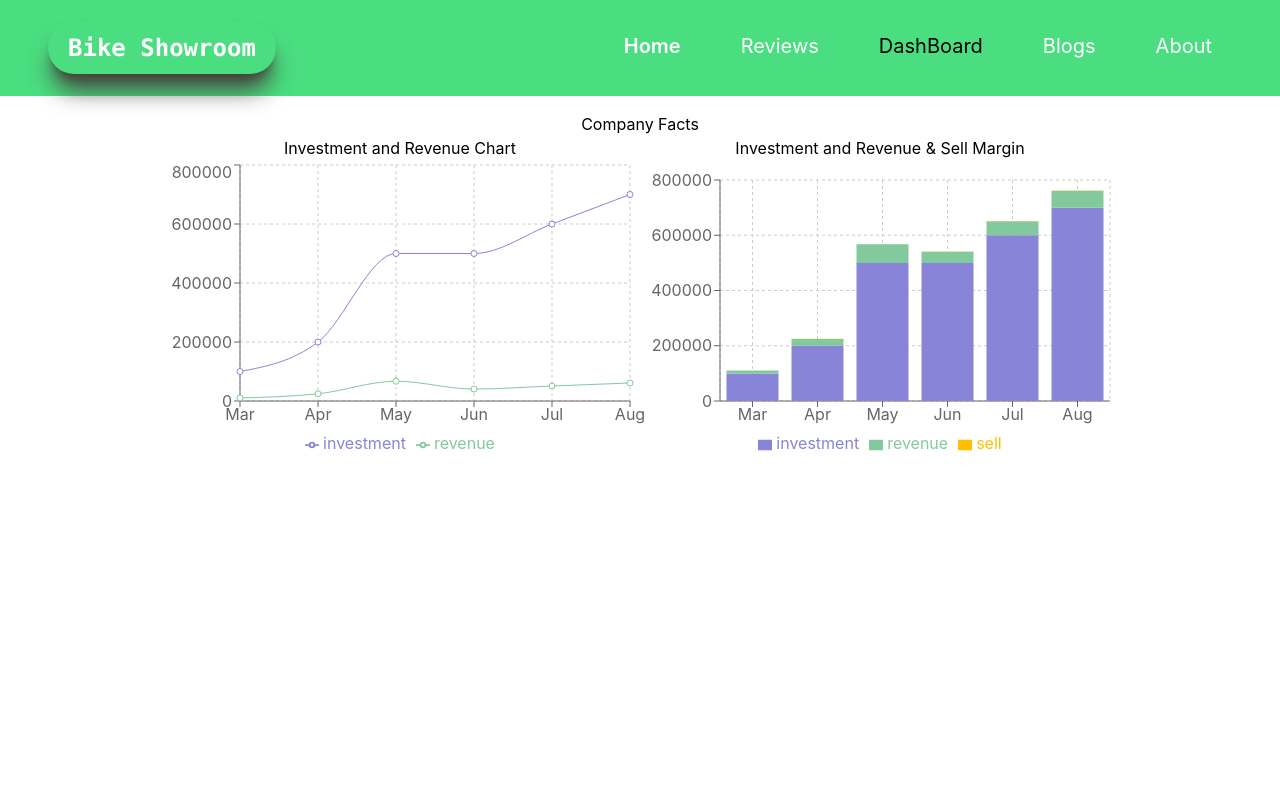
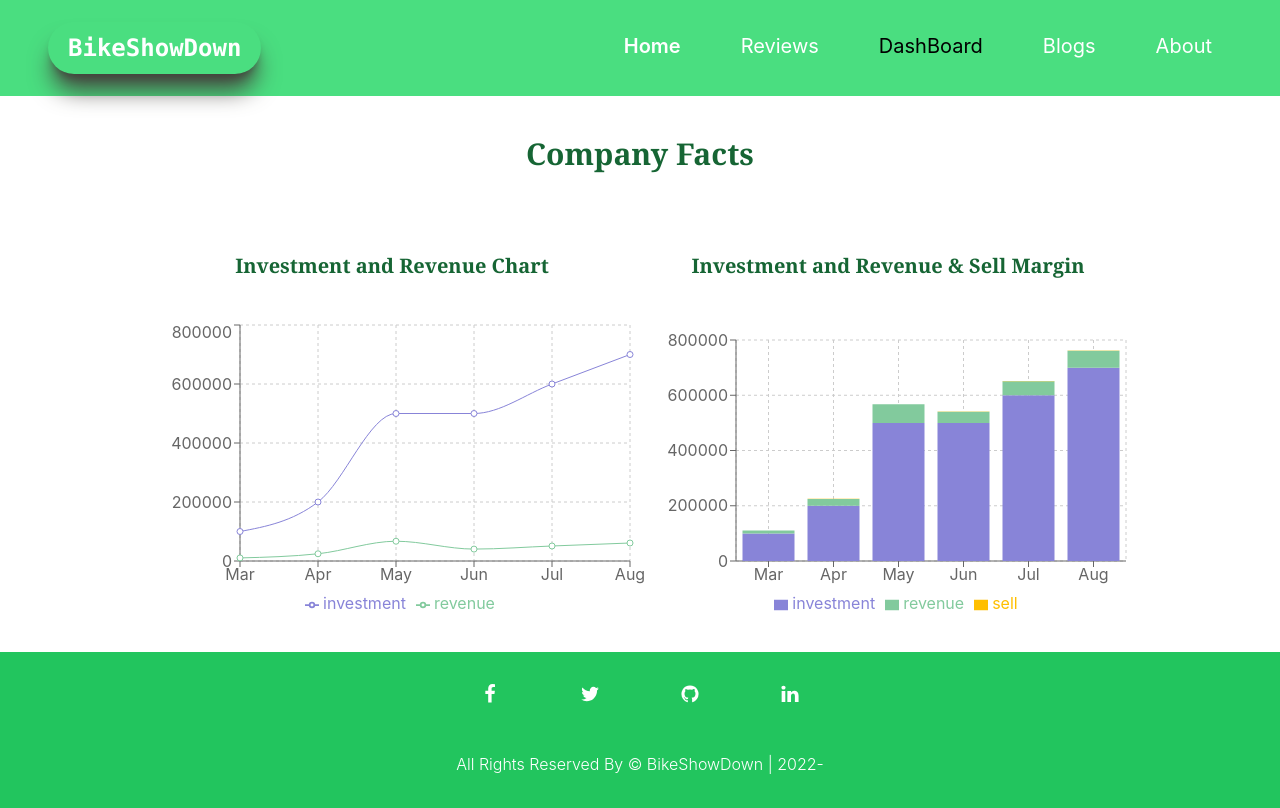
Before and after one commit to Jacob3251/bike-showdown, a React (Create React App) app: page /dashboard in a window 1280 px wide. Built offline with nearby package versions, Linux system fonts and the light colour scheme.

Commit message:
footer done blogs and about remaining

```diff
--- a/package.json
+++ b/package.json
@@ -3,11 +3,15 @@
   "version": "0.1.0",
   "private": true,
   "dependencies": {
+    "@fortawesome/fontawesome-svg-core": "^6.1.1",
+    "@fortawesome/free-solid-svg-icons": "^6.1.1",
+    "@fortawesome/react-fontawesome": "^0.2.0",
     "@testing-library/jest-dom": "^5.16.4",
     "@testing-library/react": "^13.3.0",
     "@testing-library/user-event": "^13.5.0",
     "react": "^18.2.0",
     "react-dom": "^18.2.0",
+    "react-rating": "^2.0.5",
     "react-router-dom": "^6.3.0",
     "react-scripts": "5.0.1",
     "recharts": "^2.1.12",
--- a/public/index.html
+++ b/public/index.html
@@ -24,7 +24,7 @@
       work correctly both with client-side routing and a non-root public URL.
       Learn how to configure a non-root public URL by running `npm run build`.
     -->
-    <title>Bike Showroom</title>
+    <title>Bike ShowDown</title>
   </head>
   <body>
     <noscript>You need to enable JavaScript to run this app.</noscript>
--- a/src/App.js
+++ b/src/App.js
@@ -6,6 +6,7 @@
 import DashBoard from "./components/DashBoard/DashBoard";
 import Blogs from "./components/Blogs/Blogs";
 import About from "./components/About/About";
+import Footer from "./components/Footer/Footer";
 function App() {
   return (
     <div className="App">
@@ -18,6 +19,7 @@
         <Route path="/blogs" element={<Blogs />} />
         <Route path="/about" element={<About />} />
       </Routes>
+      <Footer className=""></Footer>
     </div>
   );
 }
--- a/src/components/DashBoard/DashBoard.js
+++ b/src/components/DashBoard/DashBoard.js
@@ -17,11 +17,15 @@
   const [chart, setChart] = useChart();
   return (
     <div className="w-3/4 mx-auto my-4">
-      <h1>Company Facts</h1>
-      <div className="  grid grid-cols-1 md:grid-cols-2 items-center justify-center">
+      <h1 className="text-3xl text-green-800 font-bold font-serif my-10">
+        Company Facts
+      </h1>
+      <div className="  grid gap-8 grid-cols-1 md:grid-cols-2 items-center justify-center">
         {/* Customized dotted line */}
-        <div className="">
-          <h1>Investment and Revenue Chart</h1>
+        <div className="justify-center items-center">
+          <h1 className="text-xl text-green-800 font-bold font-serif my-10">
+            Investment and Revenue Chart
+          </h1>
           <LineChart
             width={500}
             height={300}
@@ -44,7 +48,9 @@
         </div>
         {/* {Stacked Bar Chart} */}
         <div>
-          <h1>Investment and Revenue & Sell Margin</h1>
+          <h1 className="text-xl text-green-800 font-bold font-serif my-10">
+            Investment and Revenue & Sell Margin
+          </h1>
           <BarChart
             width={500}
             height={300}
--- /dev/null
+++ b/src/components/Footer/Footer.js
@@ -0,0 +1,81 @@
+import React from "react";
+
+const Footer = () => {
+  return (
+    <footer className="bg-green-500  w-full py-8 mt-8">
+      <div className="max-w-screen-xl mx-auto px-4">
+        <div className=" flex max-w-xs mx-auto items-center justify-between">
+          <a
+            target={"_blank"}
+            href="https://www.facebook.com/nayeem.hasan.982/"
+            className="text-white hover:text-black transition-colors duration-200"
+          >
+            <svg
+              width="20"
+              height="20"
+              fill="currentColor"
+              className="text-xl hover:text-black transition-colors duration-200"
+              viewBox="0 0 1792 1792"
+              xmlns="http://www.w3.org/2000/svg"
+            >
+              <path d="M1343 12v264h-157q-86 0-116 36t-30 108v189h293l-39 296h-254v759h-306v-759h-255v-296h255v-218q0-186 104-288.5t277-102.5q147 0 228 12z"></path>
+            </svg>
+          </a>
+          <a
+            target={"_blank"}
+            href="https://twitter.com/real_hnayeem98"
+            className="text-white hover:text-black transition-colors duration-200"
+          >
+            <svg
+              width="20"
+              height="20"
+              fill="currentColor"
+              className="text-xl hover:text-black transition-colors duration-200"
+              viewBox="0 0 1792 1792"
+              xmlns="http://www.w3.org/2000/svg"
+            >
+              <path d="M1684 408q-67 98-162 167 1 14 1 42 0 130-38 259.5t-115.5 248.5-184.5 210.5-258 146-323 54.5q-271 0-496-145 35 4 78 4 225 0 401-138-105-2-188-64.5t-114-159.5q33 5 61 5 43 0 85-11-112-23-185.5-111.5t-73.5-205.5v-4q68 38 146 41-66-44-105-115t-39-154q0-88 44-163 121 149 294.5 238.5t371.5 99.5q-8-38-8-74 0-134 94.5-228.5t228.5-94.5q140 0 236 102 109-21 205-78-37 115-142 178 93-10 186-50z"></path>
+            </svg>
+          </a>
+          <a
+            href="https://github.com/Jacob3251"
+            target={"_blank"}
+            className="text-white hover:text-black transition-colors duration-200"
+          >
+            <svg
+              xmlns="http://www.w3.org/2000/svg"
+              width="20"
+              height="20"
+              fill="currentColor"
+              className="text-xl hover:text-black transition-colors duration-200"
+              viewBox="0 0 1792 1792"
+            >
+              <path d="M896 128q209 0 385.5 103t279.5 279.5 103 385.5q0 251-146.5 451.5t-378.5 277.5q-27 5-40-7t-13-30q0-3 .5-76.5t.5-134.5q0-97-52-142 57-6 102.5-18t94-39 81-66.5 53-105 20.5-150.5q0-119-79-206 37-91-8-204-28-9-81 11t-92 44l-38 24q-93-26-192-26t-192 26q-16-11-42.5-27t-83.5-38.5-85-13.5q-45 113-8 204-79 87-79 206 0 85 20.5 150t52.5 105 80.5 67 94 39 102.5 18q-39 36-49 103-21 10-45 15t-57 5-65.5-21.5-55.5-62.5q-19-32-48.5-52t-49.5-24l-20-3q-21 0-29 4.5t-5 11.5 9 14 13 12l7 5q22 10 43.5 38t31.5 51l10 23q13 38 44 61.5t67 30 69.5 7 55.5-3.5l23-4q0 38 .5 88.5t.5 54.5q0 18-13 30t-40 7q-232-77-378.5-277.5t-146.5-451.5q0-209 103-385.5t279.5-279.5 385.5-103zm-477 1103q3-7-7-12-10-3-13 2-3 7 7 12 9 6 13-2zm31 34q7-5-2-16-10-9-16-3-7 5 2 16 10 10 16 3zm30 45q9-7 0-19-8-13-17-6-9 5 0 18t17 7zm42 42q8-8-4-19-12-12-20-3-9 8 4 19 12 12 20 3zm57 25q3-11-13-16-15-4-19 7t13 15q15 6 19-6zm63 5q0-13-17-11-16 0-16 11 0 13 17 11 16 0 16-11zm58-10q-2-11-18-9-16 3-14 15t18 8 14-14z"></path>
+            </svg>
+          </a>
+          <a
+            href="https://www.linkedin.com/in/md-nayeem-hasan-adil/"
+            target={"_blank"}
+            className="text-white hover:text-black transition-colors duration-200"
+          >
+            <svg
+              width="20"
+              height="20"
+              fill="currentColor"
+              className="text-xl hover:text-black transition-colors duration-200"
+              viewBox="0 0 1792 1792"
+              xmlns="http://www.w3.org/2000/svg"
+            >
+              <path d="M477 625v991h-330v-991h330zm21-306q1 73-50.5 122t-135.5 49h-2q-82 0-132-49t-50-122q0-74 51.5-122.5t134.5-48.5 133 48.5 51 122.5zm1166 729v568h-329v-530q0-105-40.5-164.5t-126.5-59.5q-63 0-105.5 34.5t-63.5 85.5q-11 30-11 81v553h-329q2-399 2-647t-1-296l-1-48h329v144h-2q20-32 41-56t56.5-52 87-43.5 114.5-15.5q171 0 275 113.5t104 332.5z"></path>
+            </svg>
+          </a>
+        </div>
+        <div className="text-center text-white pt-10 sm:pt-12 font-light flex items-center justify-center">
+          All Rights Reserved By &copy; BikeShowDown | 2022-
+        </div>
+      </div>
+    </footer>
+  );
+};
+
+export default Footer;
--- a/src/components/Header/Header.js
+++ b/src/components/Header/Header.js
@@ -3,13 +3,13 @@
 import CustomLink from "../CustomLink/CustomLink";
 const Header = () => {
   return (
-    <div className="sticky top-0 bg-green-400 flex justify-center px-12 py-8 md:justify-between">
+    <div className="top-0 bg-green-400 flex justify-center px-12 py-8 md:justify-between">
       <div className="hidden md:block">
         <Link
           className="font-mono font-bold text-2xl text-white shadow-gray-600 shadow-stone-700 shadow-xl rounded-[40px] px-5 py-3"
           to="/"
         >
-          Bike Showroom
+          BikeShowDown
         </Link>
       </div>
       <div className="flex text-xl gap-5">
--- a/src/components/Home/Home.js
+++ b/src/components/Home/Home.js
@@ -1,15 +1,14 @@
 import React from "react";
+import HomeReview from "../HomeReview/HomeReview";
+import InfoPart from "../InfoPart/InfoPart";
 
-import { Link } from "react-router-dom";
-import CustomLink from "../CustomLink/CustomLink";
-import InfoPart from "../InfoPart/InfoPart";
 const Home = () => {
   return (
     <div className="px-12 py-8">
-      <InfoPart className="bg-orange-600"></InfoPart>
-      {/* Review part */}
-      <div className="pt-10">
-        <h1 className="text-4xl">Customer Review</h1>
+      <div>
+        <InfoPart className=""></InfoPart>
+        {/* Review part */}
+        <HomeReview className=""></HomeReview>
       </div>
     </div>
   );
--- /dev/null
+++ b/src/components/HomeReview/HomeReview.js
@@ -0,0 +1,31 @@
+import React from "react";
+import useReviews from "../../hooks/useReview";
+import CustomLink from "../CustomLink/CustomLink";
+import ReviewCard from "../ReviewCard/ReviewCard";
+
+const HomeReview = () => {
+  const [reviews, setReviews] = useReviews();
+  const sliced = reviews.slice(0, 3);
+  return (
+    <div>
+      <div className="pt-10">
+        <h1 className="text-4xl">Customer Review</h1>
+      </div>
+      <div>
+        <div className="grid grid-cols-1 lg:grid-cols-2 2xl:grid-cols-3 w-3/4 xl:w-3/5 2xl:w-3/4 mx-auto pt-20 lg:gap-20 gap-10 pb-4 lg:pb-16">
+          {sliced.map((review) => (
+            <ReviewCard review={review}></ReviewCard>
+          ))}
+        </div>
+        <CustomLink
+          to="/reviews"
+          className="bg-green-500 font-semibold text-white hover:shadow-gray-600 hover:shadow-stone-500 hover:shadow-md  rounded-[30px] px-5 py-2"
+        >
+          See all reviews
+        </CustomLink>
+      </div>
+    </div>
+  );
+};
+
+export default HomeReview;
--- a/src/components/ReviewCard/ReviewCard.js
+++ b/src/components/ReviewCard/ReviewCard.js
@@ -1,5 +1,7 @@
 import React from "react";
-
+import Rating from "react-rating";
+import { faStar } from "@fortawesome/free-solid-svg-icons";
+import { FontAwesomeIcon } from "@fortawesome/react-fontawesome";
 const ReviewCard = (props) => {
   const { id, name, image, reviews, ratings } = props.review;
   return (
@@ -14,9 +16,17 @@
       </div>
       <h2>{name}</h2>
       <div>
-        <h3>
-          Ratings given: <span className="text-yellow-500">{ratings}/5.00</span>{" "}
-          stars
+        <h3 className="">
+          <span>Ratings:</span>
+          <Rating
+            initialRating={parseFloat(ratings)}
+            emptySymbol={<FontAwesomeIcon icon={faStar} />}
+            fullSymbol={
+              <FontAwesomeIcon style={{ color: "goldenrod" }} icon={faStar} />
+            }
+            readonly
+            className=""
+          ></Rating>
         </h3>
       </div>
       <div className="w-full text-center px-4">
--- a/src/components/Reviews/Reviews.js
+++ b/src/components/Reviews/Reviews.js
@@ -7,7 +7,7 @@
 
   return (
     <div>
-      <h1 className="text-4xl text-center pt-8 font-mono font-bold mb-0">
+      <h1 className="text-4xl text-center pt-8 text-green-800 font-bold font-serif my-4">
         Reviews
       </h1>
       <div className="grid grid-cols-1 lg:grid-cols-2 2xl:grid-cols-3 w-3/4 xl:w-3/5 2xl:w-3/4 mx-auto pt-20 lg:gap-20 gap-10 pb-4 lg:pb-16">
```
Also changed, not shown: 1 other file (tests, documents, lock files or other folders).
